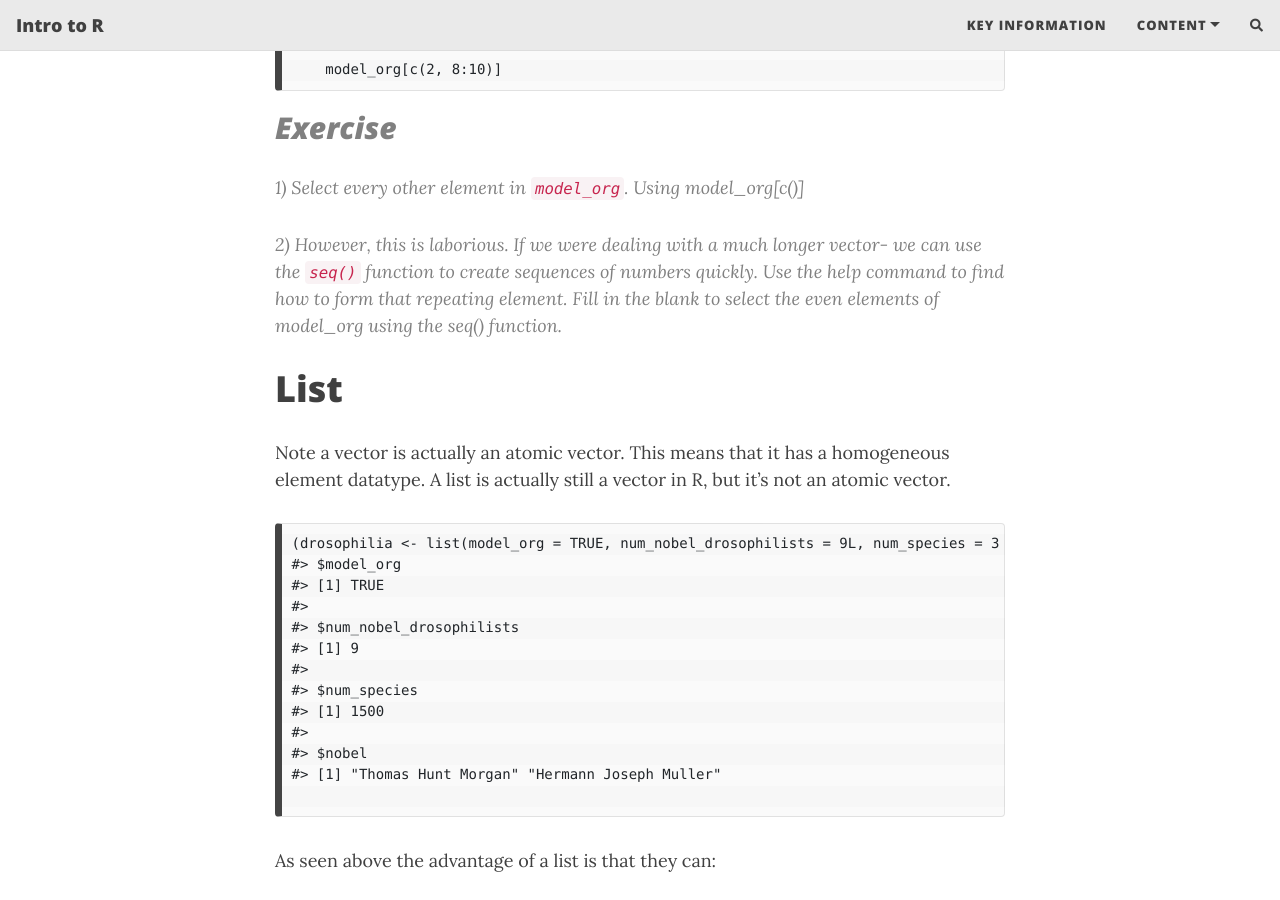
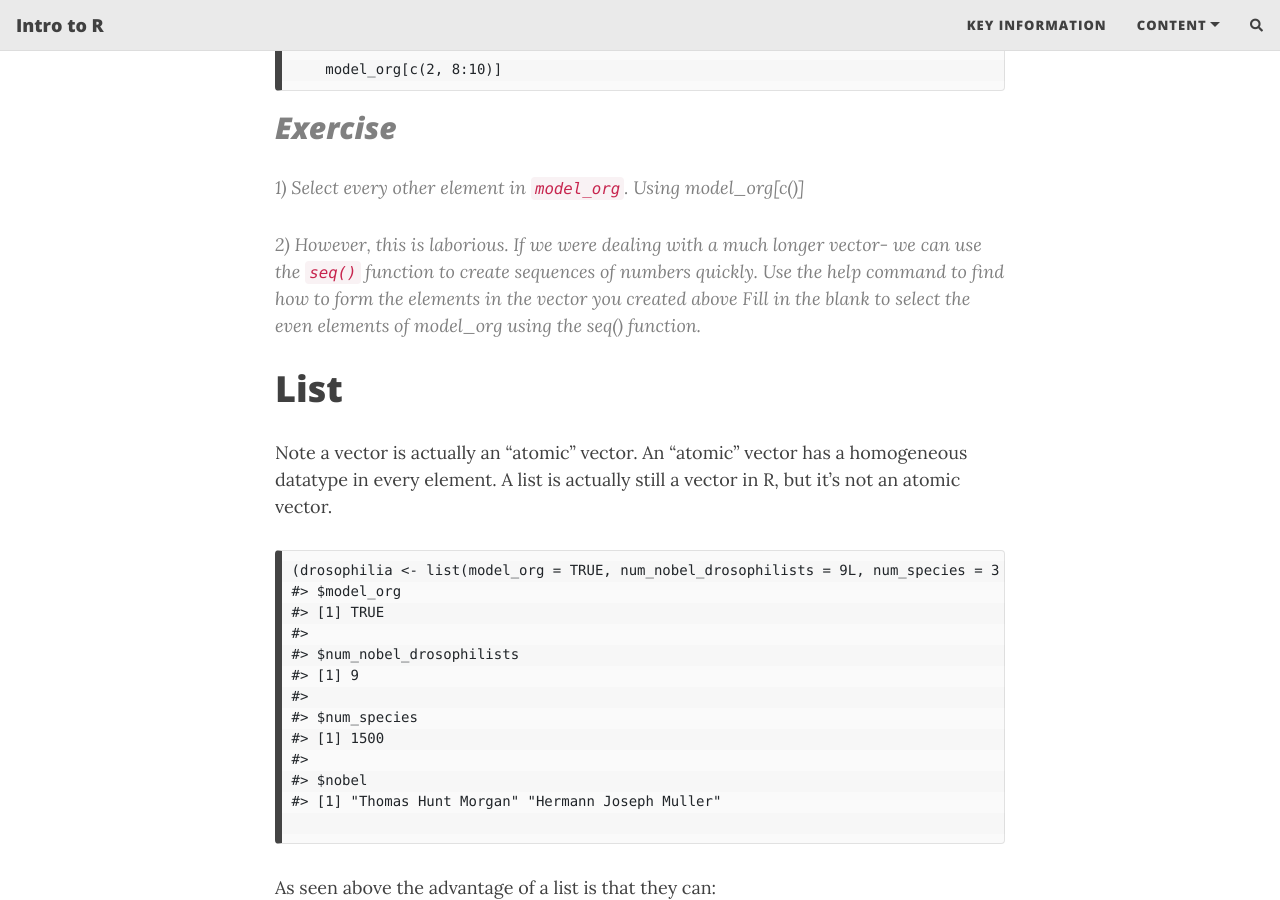
Before and after one commit to theheking/intro-to-r, a Jekyll site: the page built from content/2_datatypes.md, in a window 1280 px wide and 900 px high, scrolled down 4138 px. Built offline with Jekyll 4.4.1, drawn with Linux system fonts in a browser that asks for light colours; nearby versions of some CDN libraries; comment, search, counter and statistics services are not loaded.

Commit message:
Update 2_datatypes.md

````diff
--- a/content/2_datatypes.md
+++ b/content/2_datatypes.md
@@ -163,13 +163,15 @@ We can extract multiple elements at a time by specifying multiple indices inside
 > Using model_org[c()]
 >
 >
-> 2) However, this is laborious. If we were dealing with a much longer vector- we can use the `seq()` function to create sequences of numbers quickly.
-> Use the help command to find how to form that repeating element. Fill in the blank to select the even elements of model_org using the seq() function.
+> 2) However, this is laborious.
+> If we were dealing with a much longer vector- we can use the `seq()` function to create sequences of numbers quickly.
+> Use the help command to find how to form the elements in the vector you created above
+> Fill in the blank to select the even elements of model_org using the seq() function.
 >
 
 
 # List
-Note a vector is actually an atomic vector. This means that it has a homogeneous element datatype.
+Note a vector is actually an "atomic" vector. An "atomic" vector has a homogeneous datatype in every element.
 A list is actually still a vector in R, but it’s not an atomic vector.
 ```
 (drosophilia <- list(model_org = TRUE, num_nobel_drosophilists = 9L, num_species = 3 * 500, nobel = c("Thomas Hunt Morgan","Hermann Joseph Muller")))
````
